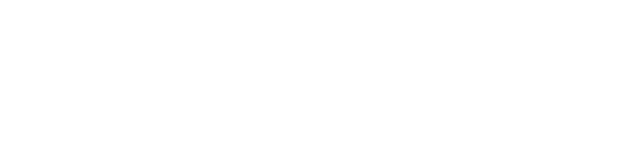
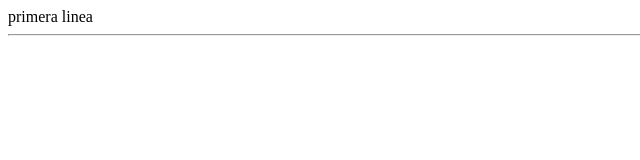
Before and after one commit to juantorresossandon/proyecto01, a plain HTML site: page index.html in a window 1280 px wide. Shown: the whole page, without its empty margins (0-640 px from the left). Drawn offline with Linux system fonts and the light colour scheme.

Commit message:
Version 2.0

```diff
--- a/index.html
+++ b/index.html
@@ -8,6 +8,9 @@
     <script src="app.js"></script>
 </head>
 <body>
+    primera linea
+    <br>
+    <hr>
 
 </body>
 </html>
```
